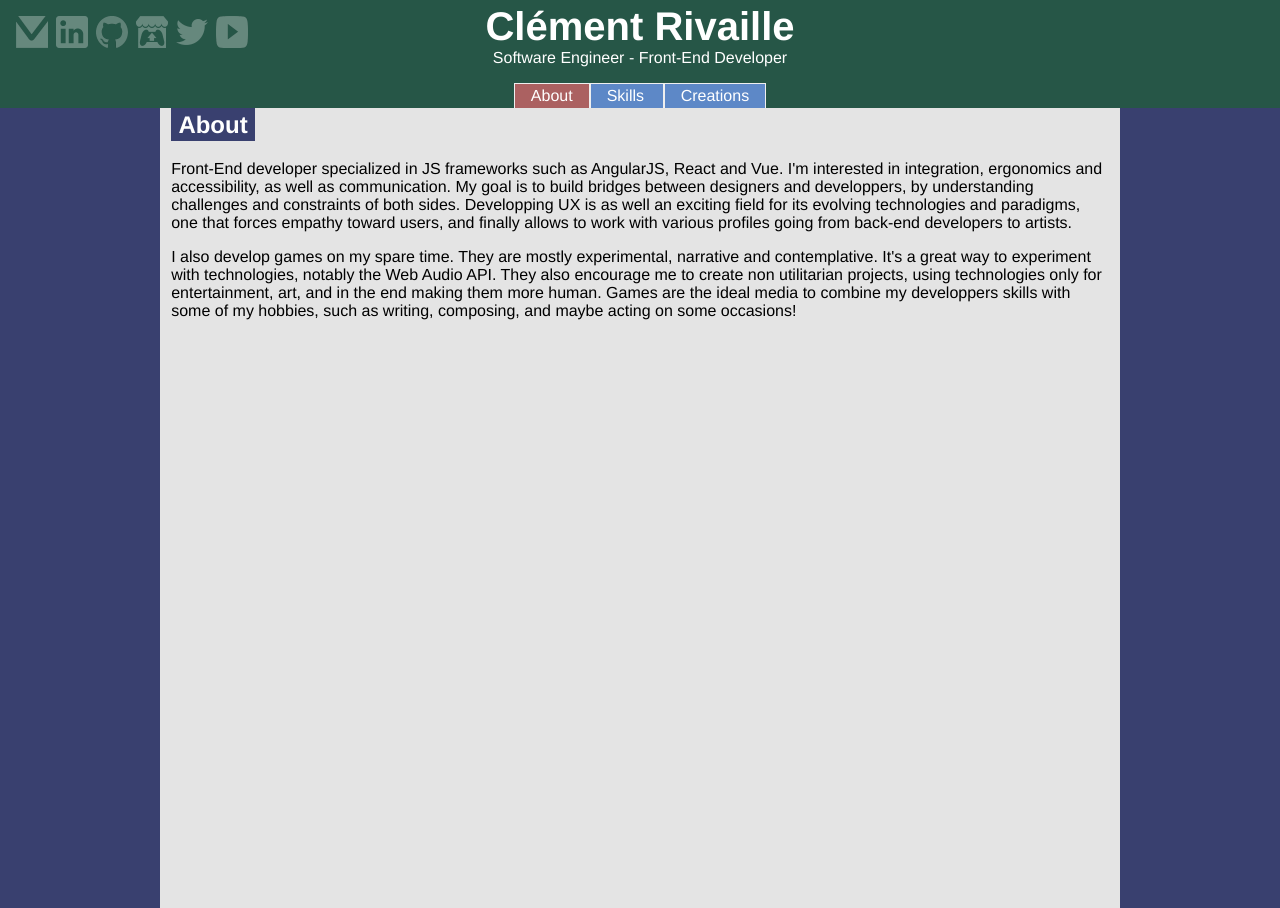
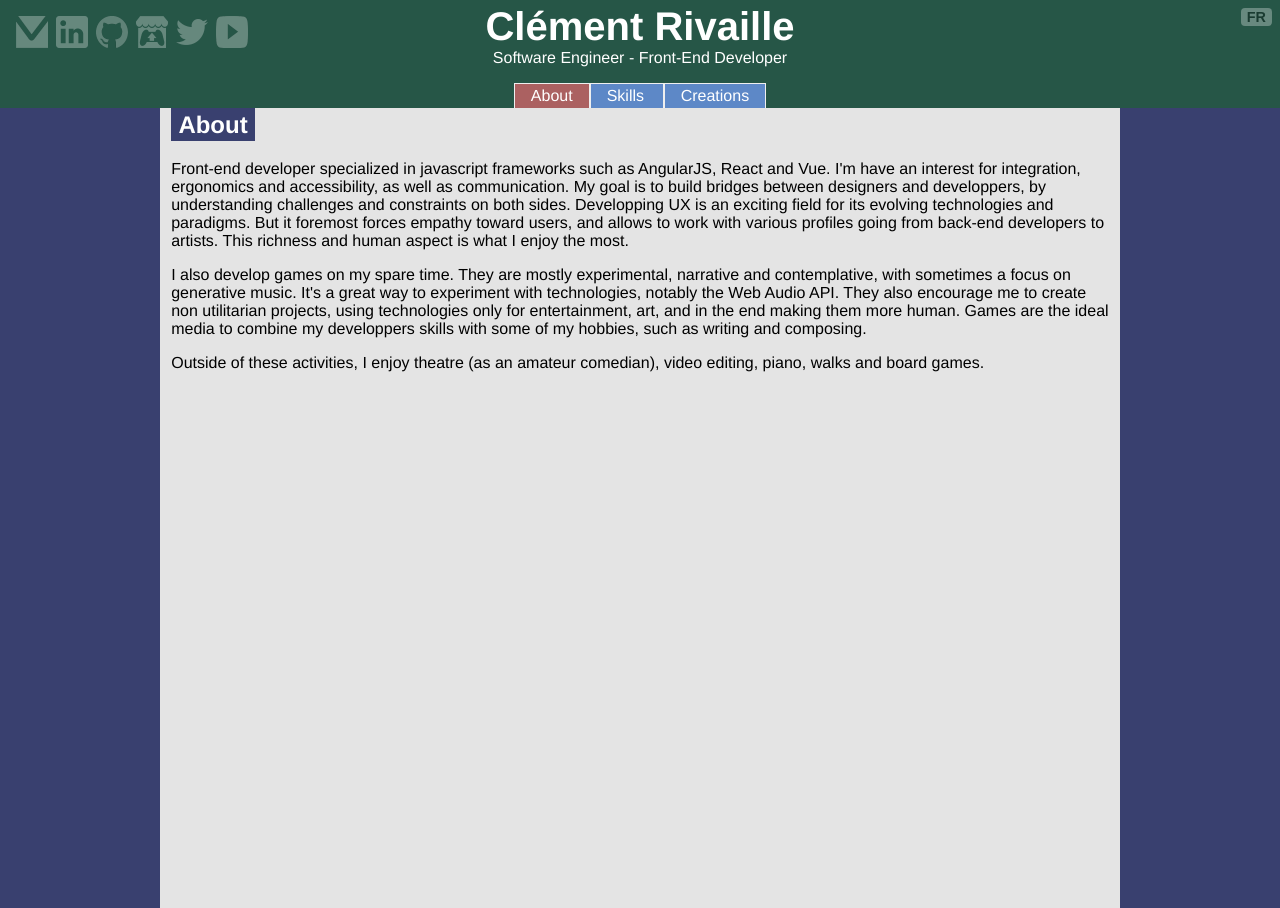
Before and after one commit to ClementRivaille/ClementRivaille.github.io, a Vue app: page /#/about in a window 1280 px wide. Built offline with nearby package versions, Linux system fonts and the light colour scheme.

Commit message:
feat(i18n): dynamic change of locale

```diff
--- a/src/App.vue
+++ b/src/App.vue
@@ -1,5 +1,6 @@
 <template>
   <div id="app">
+    <locale-setting @changeLocale="changeLocale" :locale="locale" id="locale-setting"></locale-setting>
     <title-header></title-header>
     <router-view id="page"/>
   </div>
@@ -7,12 +8,20 @@
 
 <script>
 import TitleHeader from './components/TitleHeader';
+import LocaleSetting from './components/LocaleSetting';
 
 export default {
   name: 'app',
-  components: { TitleHeader },
+  components: { TitleHeader, LocaleSetting },
+  props: ['defaultLocale'],
+  data() {
+    return { locale: this.defaultLocale };
+  },
   methods: {
-    changeLocale(locale) { this.$emit('changeLocale', locale); },
+    changeLocale(locale) {
+      this.$emit('changeLocale', locale);
+      this.locale = locale;
+    },
   },
 };
 </script>
@@ -49,6 +58,12 @@ h2 {
   min-height: 100%;
 }
 
+#locale-setting {
+  position:absolute;
+  right: 0;
+  top: 0;
+}
+
 @media screen and (min-width: 800px) {
   #page {
     margin: 0em 10em;
--- a/src/components/About.vue
+++ b/src/components/About.vue
@@ -1,12 +1,9 @@
 <template>
 <div>
-  <h2>About</h2>
-  <p>
-    Front-End developer specialized in JS frameworks such as AngularJS, React and Vue. I'm interested in integration, ergonomics and accessibility, as well as communication. My goal is to build bridges between designers and developpers, by understanding challenges and constraints of both sides. Developping UX is as well an exciting field for its evolving technologies and paradigms, one that forces empathy toward users, and finally allows to work with various profiles going from back-end developers to artists.</p>
-  <p>
-    I also develop games on my spare time. They are mostly experimental, narrative and contemplative. It's a great way to experiment with technologies, notably the Web Audio API. They also encourage me to create non utilitarian projects, using technologies only for entertainment, art, and in the end making them more human. Games are the ideal media to combine my developpers skills with some of my hobbies, such as writing, composing, and maybe acting on some occasions!
-  </p>
-  </p>
+  <h2>{{ $t('about.title') }}</h2>
+  <p>{{ $t('about.dev') }}</p>
+  <p>{{ $t('about.games') }}</p>
+  <p>{{ $t('about.perso') }}</p>
 </div>
 </template>
 
--- /dev/null
+++ b/src/components/LocaleSetting.vue
@@ -0,0 +1,33 @@
+<template>
+  <div>
+    <button v-if="locale === 'fr'" @click="() => changeLocale('en')">EN</button>
+    <button v-if="locale === 'en'" @click="() => changeLocale('fr')">FR</button>
+  </div>
+</template>
+
+<script>
+export default {
+  name: 'locale-setting',
+  props: ['locale'],
+  methods: {
+    changeLocale(value) {
+      this.$emit('changeLocale', value);
+    },
+  },
+};
+</script>
+
+<style scoped>
+div {
+  padding: 0.5em;
+}
+button {
+  background: white;
+  opacity: 0.3;
+  border: none;
+  cursor: pointer;
+  font-weight: bold;
+  font-size: 0.9em;
+  border-radius: 4px;
+}
+</style>
--- a/src/components/TitleHeader.vue
+++ b/src/components/TitleHeader.vue
@@ -1,7 +1,7 @@
 <template>
   <header>
     <h1>Clément Rivaille</h1>
-    <div>Software Engineer - Front-End Developer</div>
+    <div>{{ $t('header.title') }}</div>
     <links-list></links-list>
     <head-menu></head-menu>
   </header>
--- a/src/i18n/en.json
+++ b/src/i18n/en.json
@@ -1,3 +1,11 @@
 {
-  "test": "Yada yada"
+  "header": {
+    "title": "Software Engineer - Front-End Developer"
+  },
+  "about": {
+    "title": "About",
+    "dev": "Front-end developer specialized in javascript frameworks such as AngularJS, React and Vue. I'm have an interest for integration, ergonomics and accessibility, as well as communication. My goal is to build bridges between designers and developpers, by understanding challenges and constraints on both sides. Developping UX is an exciting field for its evolving technologies and paradigms. But it foremost forces empathy toward users, and allows to work with various profiles going from back-end developers to artists. This richness and human aspect is what I enjoy the most.",
+    "games": "I also develop games on my spare time. They are mostly experimental, narrative and contemplative, with sometimes a focus on generative music. It's a great way to experiment with technologies, notably the Web Audio API. They also encourage me to create non utilitarian projects, using technologies only for entertainment, art, and in the end making them more human. Games are the ideal media to combine my developpers skills with some of my hobbies, such as writing and composing.",
+    "perso": "Outside of these activities, I enjoy theatre (as an amateur comedian), video editing, piano, walks and board games."
+  }
 }
--- a/src/i18n/fr.json
+++ b/src/i18n/fr.json
@@ -1,3 +1,11 @@
 {
-  "test": "Blabla"
+  "header": {
+    "title": "Ingénieur Génie Logiciel - Développeur Front-End"
+  },
+  "about": {
+    "title": "Présentation",
+    "dev": "Développeur front-end spécialisé dans les frameworks javascript tels qu'AngularJS, React et Vue. Je m'intéresse ) l'intégration, l'ergonomie et l'accessibilité, ainsi qu'à la communication. Mon objectif est de créer le pont entre les designers et les développeurs, en ayant conscience des défis et contraintes de chaque côté. Le développement d'interfaces est un domaine passionant pour ses technologies et méthodes en constante évolution. Mais c'est surtout une activité forçant à l'empathie envers les utilisateurs, et permettant de travailler au sein de rpofils variés, allant de développeurs back-end jusqu'aux artistes. Cette richesse et l'aspect humain sont ce que j'apprécie en priorité.",
+    "games": "Je développe aussi des jeux sur mon temps libre. Ils sont pour la plupart expérimentaux, narratifs ou contemplatifs, avec parfois une focalisation sur la musique générative. C'est une manière efficace d'expérimenter avec des technologies, notamment la Web Audio API. Ces jeux m'encouragent aussi à créer des projets non-uitilitaires, n'utilisant les technologies que pour le divertissement ou l'art, et ainsi les rendre plus humaines. Le jeu-vidéo est le medium idéal pour combiner mes compétences de développeurs avec d'autres passions, comme l'écriture ou la composition.",
+    "perso": "En dehors de ces activités, j'aime le théâtre (en tant que comédien amateur), le montage vidéo, le piano, les marches et les jeux de société."
+  }
 }
--- a/src/main.js
+++ b/src/main.js
@@ -12,11 +12,16 @@ new Vue({
   el: '#app',
   router,
   i18n,
-  template: '<App @changeLocale="value => changeLocale(value)"/>',
+  template: '<App @changeLocale="value => changeLocale(value)" :default-locale="locale"/>',
   components: { App },
   methods: {
     changeLocale: (locale) => {
       i18n.locale = locale;
     },
   },
+  data() {
+    return {
+      locale: i18n.locale,
+    };
+  },
 });
```
